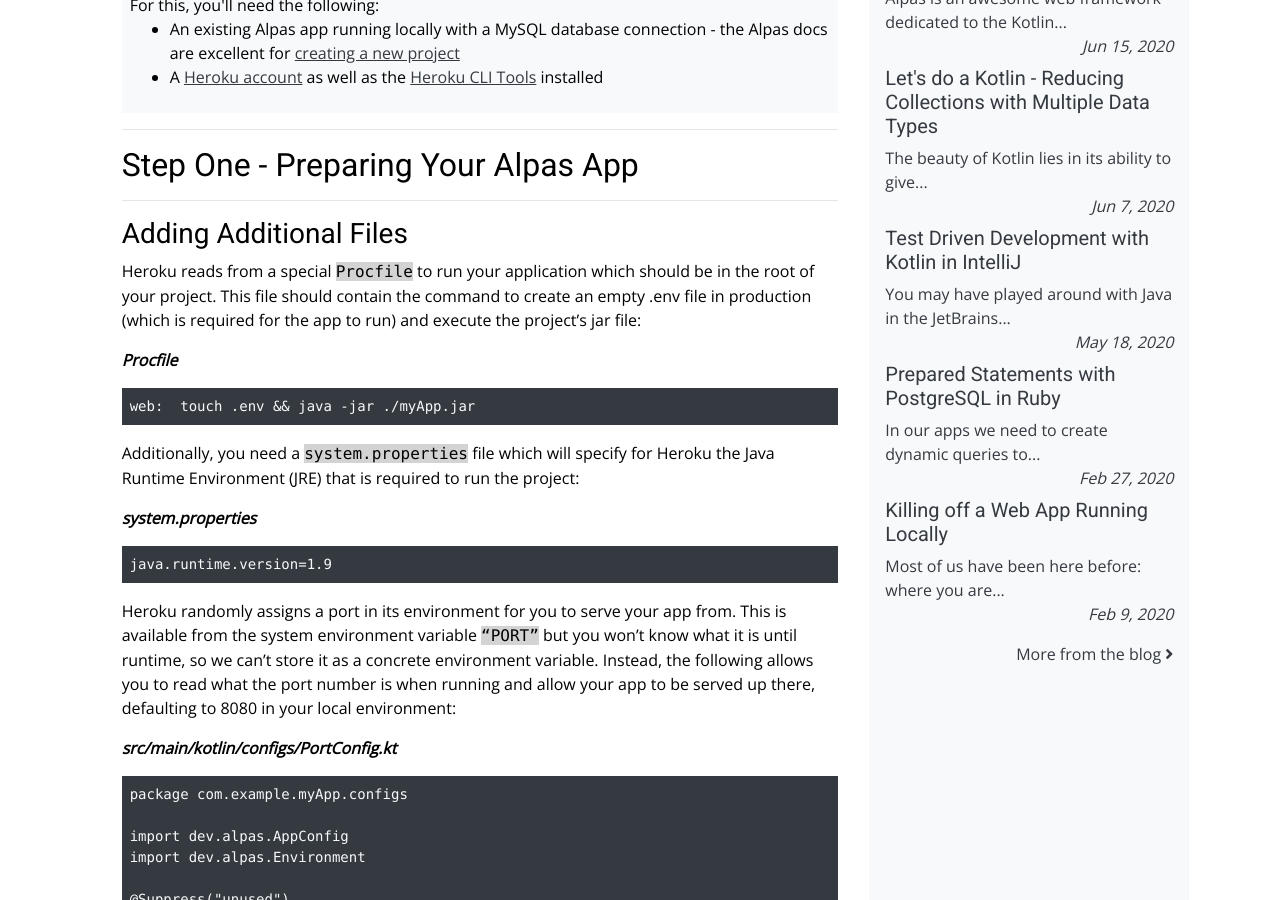
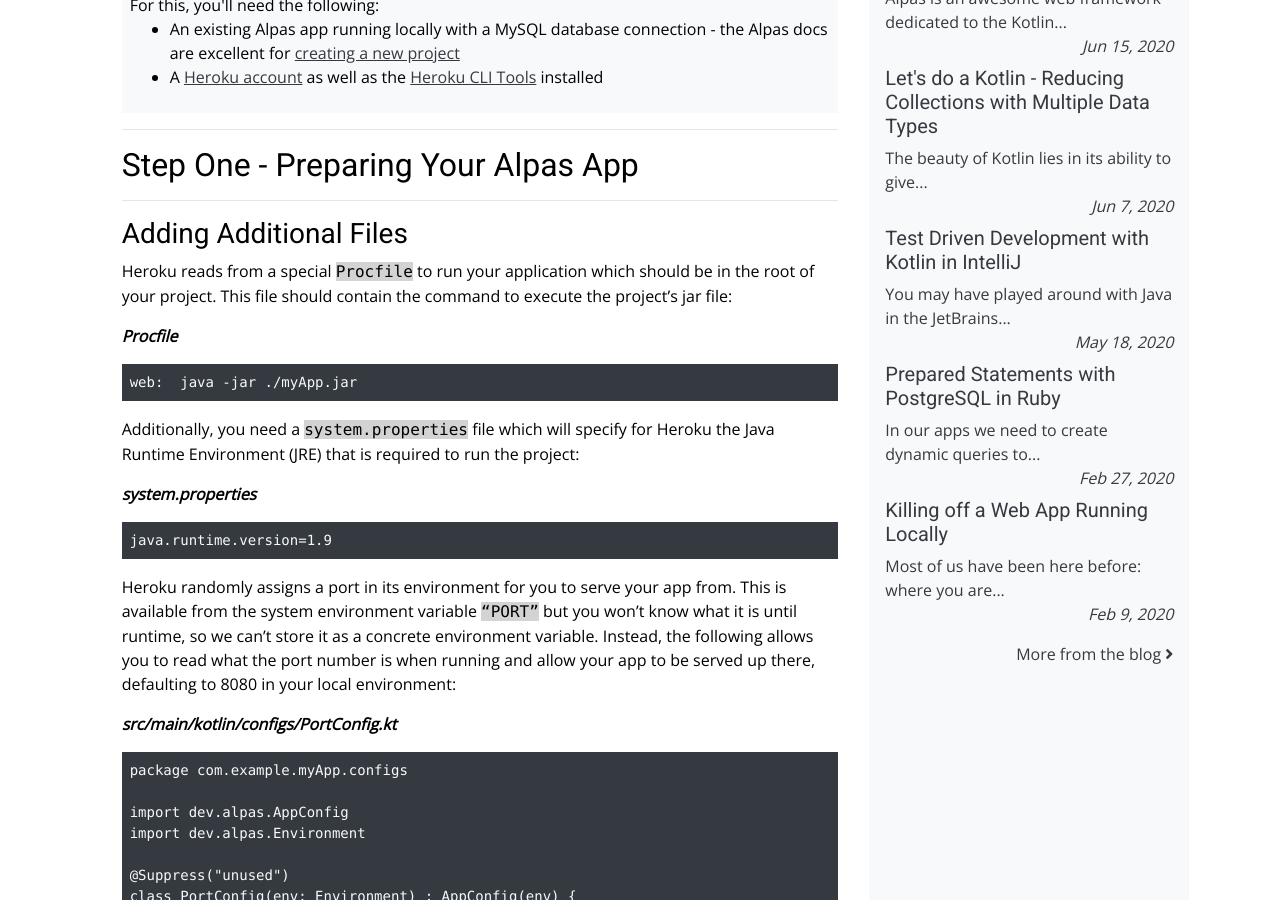
Before and after one commit to GideonBrimleaf/GideonBrimleaf.github.io, a Jekyll site: the page built from _posts/2020-06-15-deploying-alpas-app-to-heroku.md, in a window 1280 px wide and 900 px high, scrolled down 381 px. Built offline with Jekyll 4.4.1, drawn with Linux system fonts in a browser that asks for light colours; nearby versions of some CDN libraries.

Commit message:
removes redundant procfile adition

```diff
--- a/_posts/2020-06-15-deploying-alpas-app-to-heroku.md
+++ b/_posts/2020-06-15-deploying-alpas-app-to-heroku.md
@@ -23,11 +23,11 @@
 
 ### Adding Additional Files
 
-Heroku reads from a special <span class="code-snippet">Procfile</span> to run your application which should be in the root of your project.  This file should contain the command to create an empty .env file in production (which is required for the app to run) and execute the project's jar file:
+Heroku reads from a special <span class="code-snippet">Procfile</span> to run your application which should be in the root of your project.  This file should contain the command to execute the project's jar file:
 
 <span class="font-weight-bold">*Procfile*</span>
 <pre class="p-2 bg-primary text-light">
-web:  touch .env && java -jar ./myApp.jar
+web:  java -jar ./myApp.jar
 </pre>
 
 Additionally, you need a <span class="code-snippet">system.properties</span> file which will specify for Heroku the Java Runtime Environment (JRE) that is required to run the project:
```
